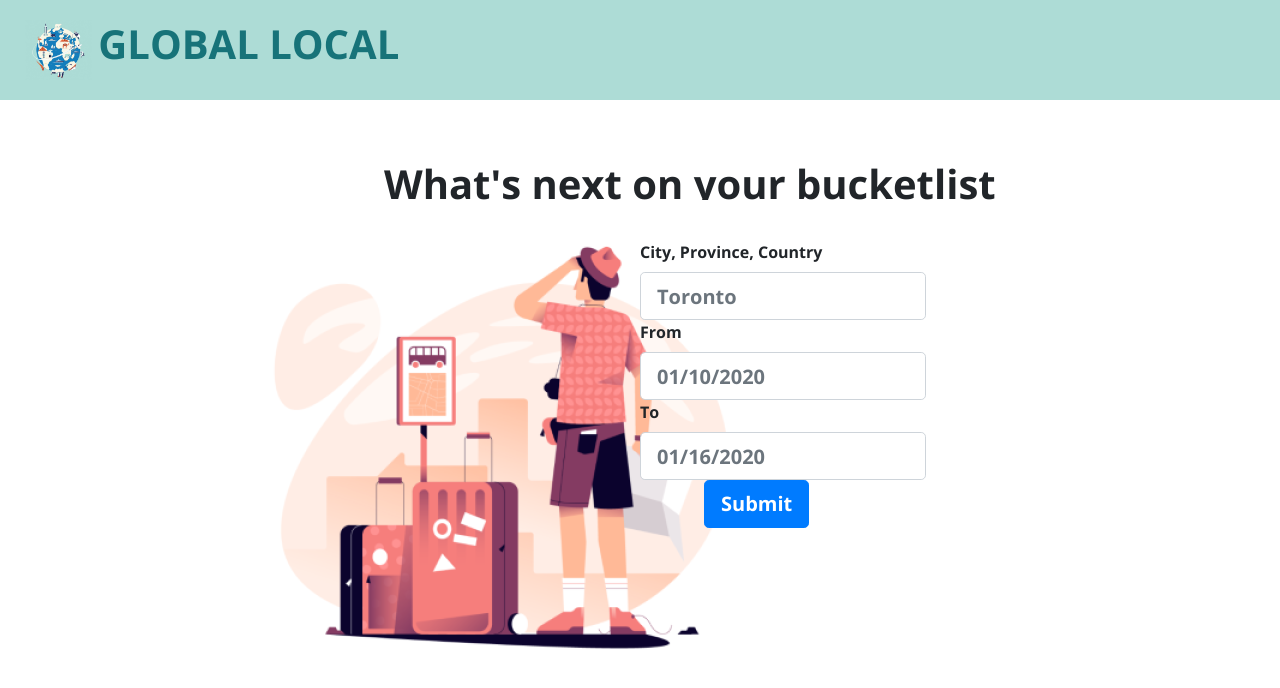
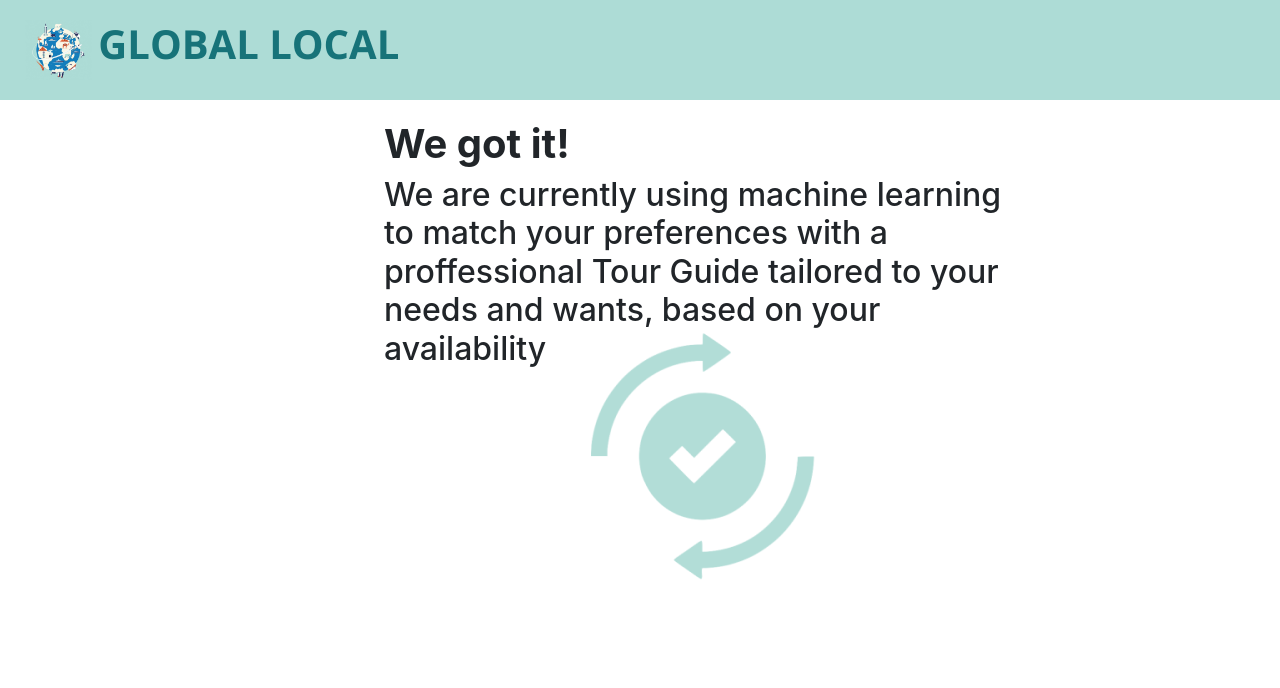
Before and after one commit to kevincheung00/global-local, a React (Create React App) app: page / in a window 1280 px wide. Shown: the top 688 px of the page. Built offline with nearby package versions, Linux system fonts and the light colour scheme.

Commit message:
Questionaire 3

```diff
--- a/src/App.js
+++ b/src/App.js
@@ -7,6 +7,7 @@ import './App.css';
 import Logo from './assets/MAP.PNG';
 import girl from './assets/GIRL.PNG';
 import travelGuy from './assets/BACKGROUNDDD.PNG';
+import refreshSHIT from './assets/RefreshShit.png';
 import { Form, Button, Col } from 'react-bootstrap';
 import 'bootstrap/dist/css/bootstrap.min.css';
 import splashBackground from './assets/Capture.PNG'
@@ -53,7 +54,7 @@ class App extends React.Component {
       super(props);
       this.state = {
         numClicks: 0,
-        view: 'questionaire2',
+        view: 'questionaire3',
         user: null,
         usernameInput: '',
         userChoice: ''
@@ -105,6 +106,8 @@ class App extends React.Component {
             return this.questionaire2();
         else if (view === 'touristProfile')
             return this.touristProfile();
+        else if (view === 'questionaire3')
+            return this.questionaire3();
     };
 
     questionaire2 = () => (
@@ -135,6 +138,16 @@ class App extends React.Component {
                     </Button>
                 </Form>
             </div>
+        </div>
+    )
+
+    questionaire3 = () => (
+        <div>
+            <h1 style={{position: "fixed",left: "30%",top: "15%", fontWeight: "bold"}}>We got it!</h1>
+            <h2 style={{position: "fixed",left: "30%",top: "22%", paddingRight: "20%"}}>We are currently using machine learning
+            to match your preferences with a proffessional Tour Guide tailored to your needs and wants, based
+            on your availability</h2>
+            <img src={refreshSHIT} style= {{position: "fixed", left: "45%", top: "40%"}}/>
         </div>
     )
 
```
Also changed, not shown: src/assets/RefreshShit.png (added).
